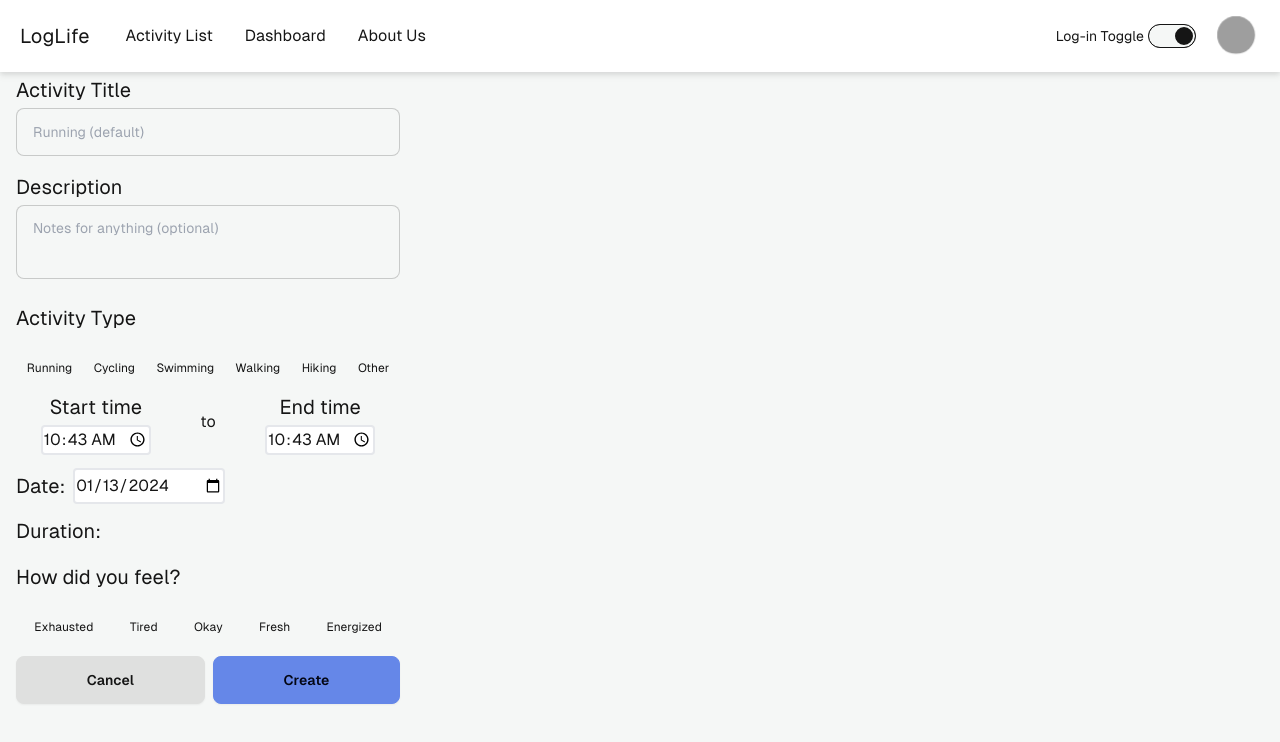
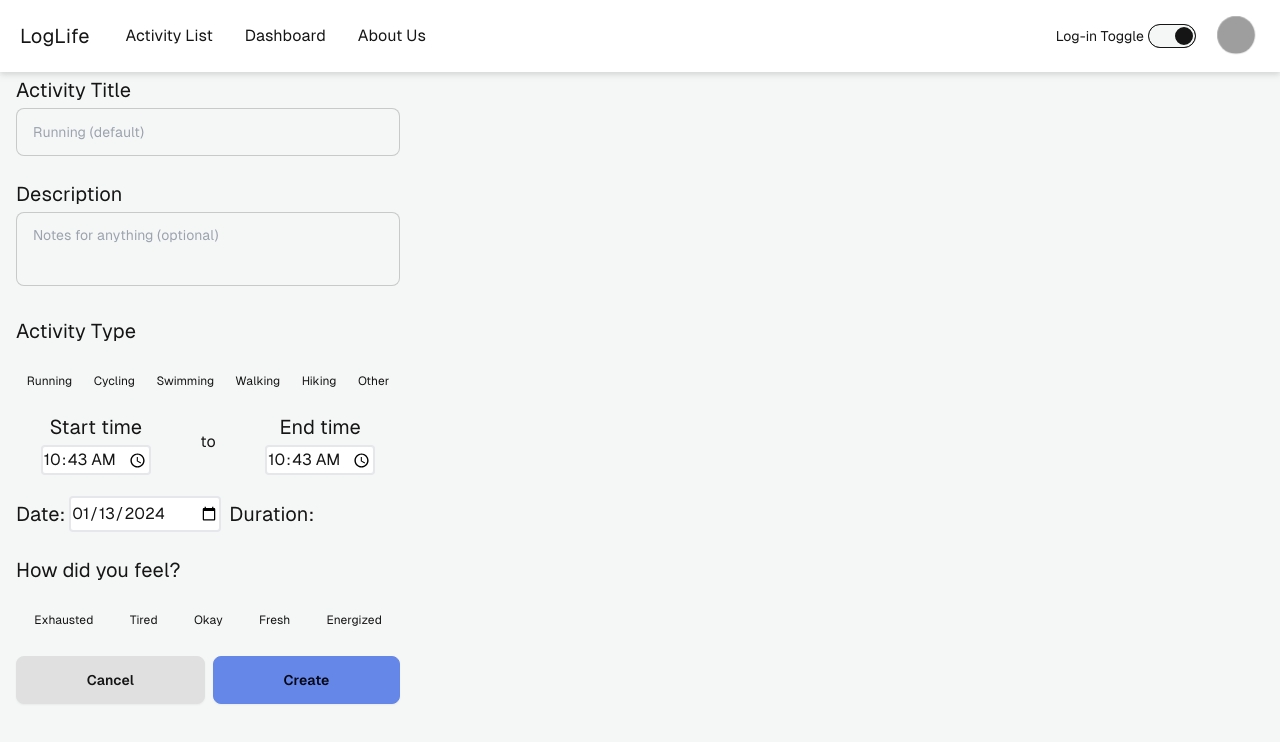
Before and after one commit to JSD6G8/frontend, a React (Vite) app: page /activities/create in a window 1280 px wide. Shown: the top 742 px of the page. Built offline with nearby package versions, Linux system fonts and the light colour scheme; grey boxes are pictures that could not be loaded.

Commit message:
style: update date and duration

```diff
--- a/src/components/ActivityForm.jsx
+++ b/src/components/ActivityForm.jsx
@@ -47,9 +47,9 @@ export default function ActivityForm({
   }, [startTime, endTime, date, setDuration]);
 
   const formatDuration = (value, singular, plural) => {
-    if (!value) return '';
+    if (!value) return "";
     return value === 1 ? `${value} ${singular}` : `${value} ${plural}`;
-  }
+  };
 
   return (
     <form
@@ -210,7 +210,8 @@ export default function ActivityForm({
         </div>
       </div>
 
-      <div className="flex gap-2">
+      <div className="flex gap-2 max-w-full items-center justify-around lg:max-w-[30vw]">
+        <div className="flex gap-1">
           <h2 className="my-1 text-base lg:text-xl">Date:</h2>
           <input
             className="rounded border-2"
@@ -223,12 +224,13 @@ export default function ActivityForm({
             }}
           />
         </div>
-      <div className="flex items-end gap-2">
+        <div className="flex flex-auto gap-1">
           <h2 className="text-base lg:text-xl">Duration:</h2>
-        <span className="">
-          {formatDuration(duration.hour, "hour", "hours")}{" "}
-          {formatDuration(duration.minute, "minute", "minutes")}
+          <span>
+            {formatDuration(duration.hour, "hr", "hrs")}{" "}
+            {formatDuration(duration.minute, "min", "mins")}
           </span>
+        </div>
       </div>
 
       <div>
```
Lines whose indentation alone changed are shown as unchanged.
